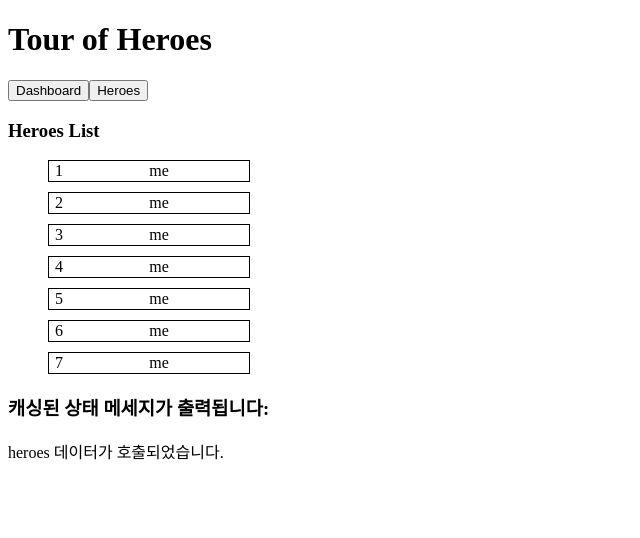
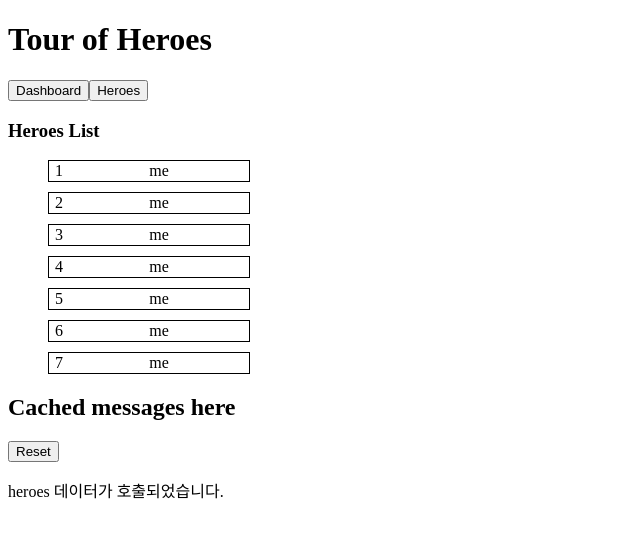
Before and after one commit to Heesu974/newHeroApp, an Angular app: page / in a window 1280 px wide. Shown: the top 538 px of the page, without its empty margins (0-640 px from the left). Built offline with nearby package versions, Linux system fonts and the light colour scheme.

Commit message:
Heroes list에서 hero가 선택되면, 그 hero 가 선택되었다고 message service가 출력해주기

```diff
--- a/src/app/app.component.html
+++ b/src/app/app.component.html
@@ -1,2 +1,3 @@
 <app-common-page-header></app-common-page-header>
-<router-outlet></router-outlet>
+<app-heroes></app-heroes>
+<app-messages></app-messages>
--- a/src/app/app.module.ts
+++ b/src/app/app.module.ts
@@ -9,6 +9,7 @@ import { HeroDetailComponent } from './hero-detail/hero-detail.component';
 
 import { RouterLink } from '@angular/router';
 import { FormsModule } from '@angular/forms';
+import { MessagesComponent } from './messages/messages.component';
 
 @NgModule({
   declarations: [
@@ -16,6 +17,7 @@ import { FormsModule } from '@angular/forms';
     CommonPageHeaderComponent,
     HeroesComponent,
     HeroDetailComponent,
+    MessagesComponent,
   ],
   imports: [BrowserModule, AppRoutingModule, RouterLink, FormsModule],
   providers: [],
--- a/src/app/heroes/heroes.component.html
+++ b/src/app/heroes/heroes.component.html
@@ -8,9 +8,3 @@
   </ul>
 </div>
 <app-hero-detail [hero]="selectedHero"></app-hero-detail>
-<div *ngIf="messages">
-  <h3>캐싱된 상태 메세지가 출력됩니다:</h3>
-  <span *ngFor="let message of messages">
-    {{ message }}
-  </span>
-</div>
--- a/src/app/heroes/heroes.component.ts
+++ b/src/app/heroes/heroes.component.ts
@@ -32,5 +32,8 @@ export class HeroesComponent {
   onSelect(hero: Hero) {
     this.selectedHero = hero;
     console.log('selectedHero', this.selectedHero);
+    this.messageservice.add(
+      `${this.selectedHero.id} ${this.selectedHero.name}가 선택되었습니다.`
+    );
   }
 }
--- a/src/app/message.service.ts
+++ b/src/app/message.service.ts
@@ -9,10 +9,10 @@ export class MessageService {
 
   add(message: string) {
     this.messages.push(message);
+    console.log('add에서', this.messages);
     return this.messages;
   }
   clear() {
     this.messages = [];
-    return this.messages;
   }
 }
--- /dev/null
+++ b/src/app/messages/messages.component.html
@@ -0,0 +1,7 @@
+<div class="message-container">
+  <h2>Cached messages here</h2>
+  <button (click)="clear()">Reset</button>
+  <div *ngIf="messageservice.messages.length">
+    <p *ngFor="let message of messages">{{ message }}</p>
+  </div>
+</div>
--- /dev/null
+++ b/src/app/messages/messages.component.ts
@@ -0,0 +1,26 @@
+import { Component } from '@angular/core';
+import { MessageService } from '../message.service';
+
+@Component({
+  selector: 'app-messages',
+  templateUrl: './messages.component.html',
+  styleUrls: ['./messages.component.css'],
+})
+export class MessagesComponent {
+  messages: string[] = [];
+
+  constructor(public messageservice: MessageService) {}
+
+  ngOnInit() {
+    this.getMessage();
+  }
+
+  getMessage() {
+    this.messages = this.messageservice.messages;
+  }
+  clear() {
+    this.messageservice.clear();
+    console.log('clear에서 ', this.messages);
+    this.getMessage();
+  }
+}
```
Also changed, not shown: src/app/messages/messages.component.css (added), 1 other file (tests, documents, lock files or other folders).
